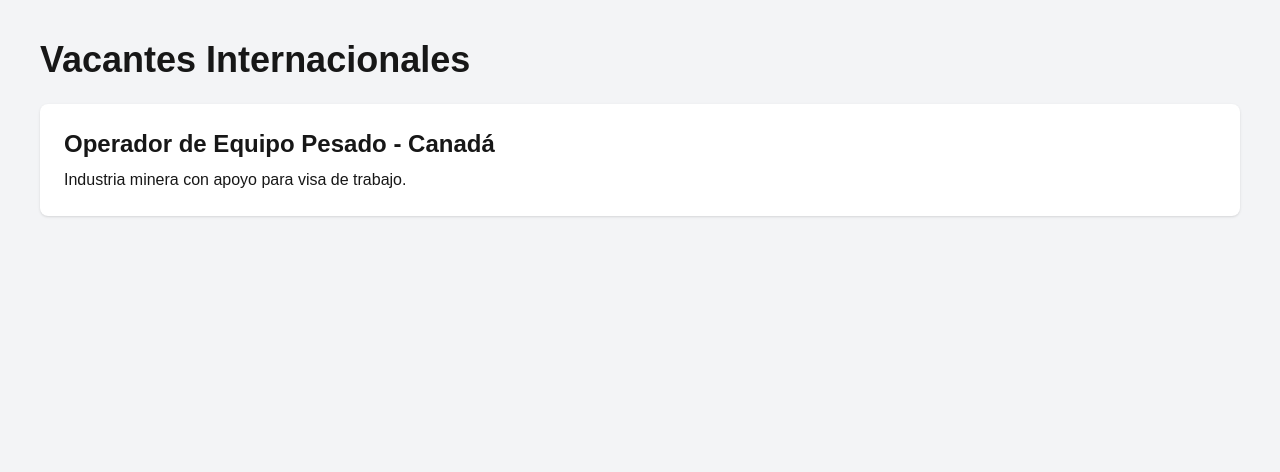
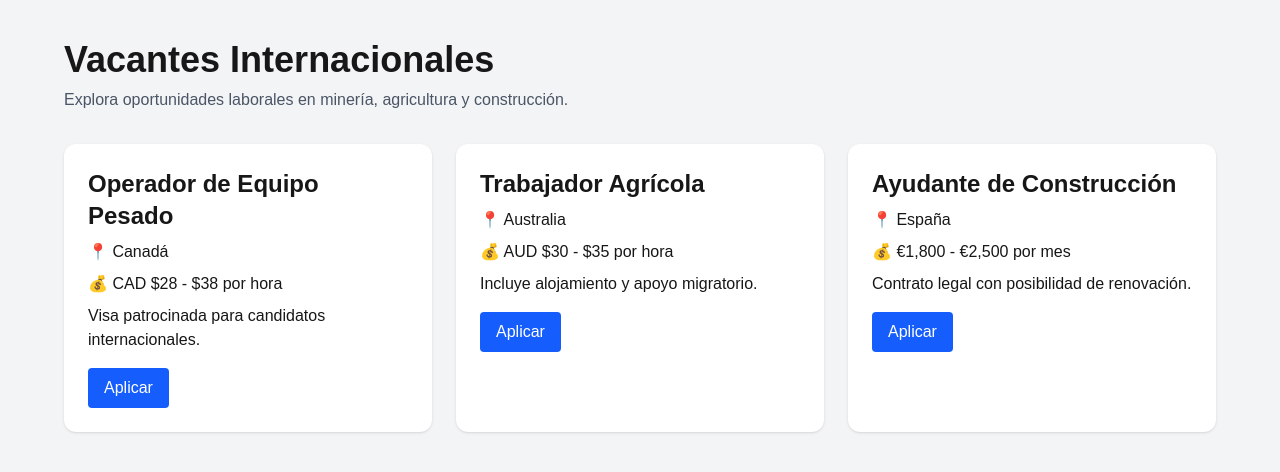
Before and after one commit to mantoniomolina74-ux/global-career-ai, a Next.js app: page /empleos in a window 1280 px wide. Shown: the top 472 px of the page. Built offline with nearby package versions, Linux system fonts and the light colour scheme.

Commit message:
Professional jobs page

```diff
--- a/app/empleos/page.tsx
+++ b/app/empleos/page.tsx
@@ -1,18 +1,84 @@
 export default function EmpleosPage() {
   return (
-    <main className="min-h-screen p-10 bg-gray-100">
-      <h1 className="text-4xl font-bold mb-6">
-        Vacantes Internacionales
-      </h1>
+    <main className="min-h-screen bg-gray-100 p-10">
+      <div className="max-w-6xl mx-auto">
+        <h1 className="text-4xl font-bold mb-2">
+          Vacantes Internacionales
+        </h1>
 
-      <div className="bg-white p-6 rounded-lg shadow">
-        <h2 className="text-2xl font-semibold">
-          Operador de Equipo Pesado - Canadá
-        </h2>
+        <p className="text-gray-600 mb-8">
+          Explora oportunidades laborales en minería, agricultura y construcción.
+        </p>
 
-        <p className="mt-2">
-          Industria minera con apoyo para visa de trabajo.
-        </p>
+        <div className="grid md:grid-cols-3 gap-6">
+
+          <div className="bg-white p-6 rounded-xl shadow">
+            <h2 className="text-2xl font-bold mb-2">
+              Operador de Equipo Pesado
+            </h2>
+
+            <p className="mb-2">
+              📍 Canadá
+            </p>
+
+            <p className="mb-2">
+              💰 CAD $28 - $38 por hora
+            </p>
+
+            <p className="mb-4">
+              Visa patrocinada para candidatos internacionales.
+            </p>
+
+            <button className="bg-blue-600 text-white px-4 py-2 rounded">
+              Aplicar
+            </button>
+          </div>
+
+          <div className="bg-white p-6 rounded-xl shadow">
+            <h2 className="text-2xl font-bold mb-2">
+              Trabajador Agrícola
+            </h2>
+
+            <p className="mb-2">
+              📍 Australia
+            </p>
+
+            <p className="mb-2">
+              💰 AUD $30 - $35 por hora
+            </p>
+
+            <p className="mb-4">
+              Incluye alojamiento y apoyo migratorio.
+            </p>
+
+            <button className="bg-blue-600 text-white px-4 py-2 rounded">
+              Aplicar
+            </button>
+          </div>
+
+          <div className="bg-white p-6 rounded-xl shadow">
+            <h2 className="text-2xl font-bold mb-2">
+              Ayudante de Construcción
+            </h2>
+
+            <p className="mb-2">
+              📍 España
+            </p>
+
+            <p className="mb-2">
+              💰 €1,800 - €2,500 por mes
+            </p>
+
+            <p className="mb-4">
+              Contrato legal con posibilidad de renovación.
+            </p>
+
+            <button className="bg-blue-600 text-white px-4 py-2 rounded">
+              Aplicar
+            </button>
+          </div>
+
+        </div>
       </div>
     </main>
   );
```
